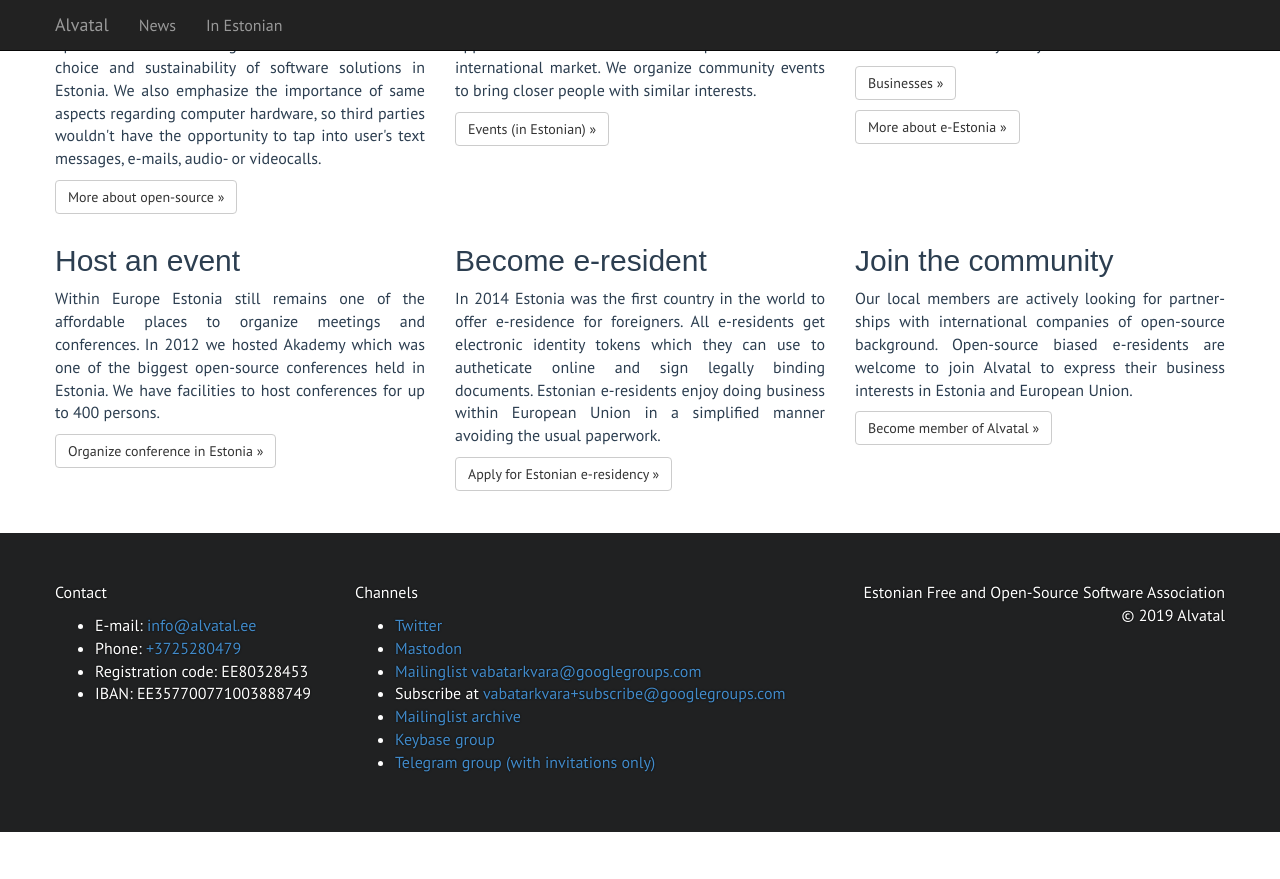
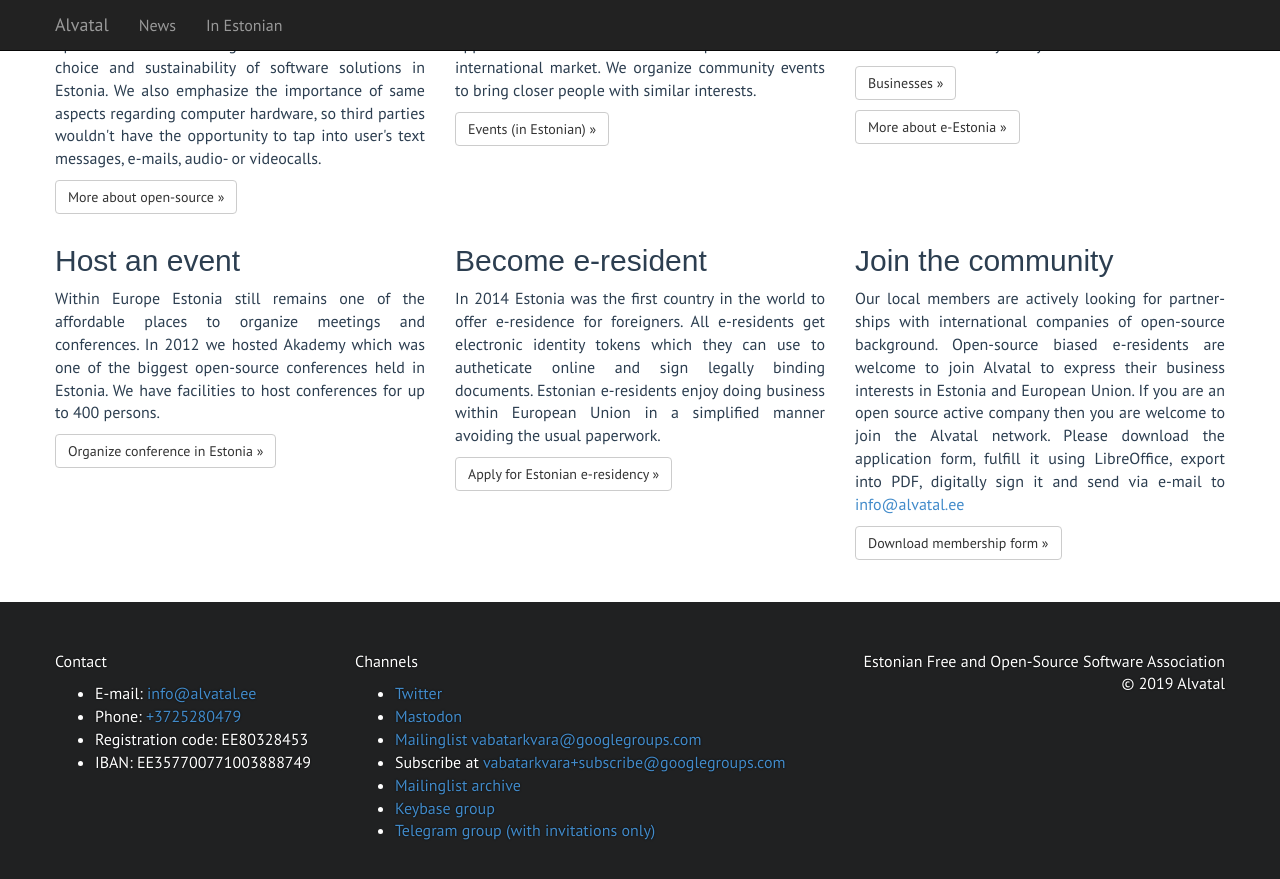
Before and after one commit to alvatal/alvatal.github.io, a Jekyll site: the page built from en/index.html, in a window 1280 px wide and 900 px high, scrolled down 786 px. Shown: the top 879 px of the window. Built offline with Jekyll 4.4.1, drawn with Linux system fonts in a browser that asks for light colours; some web fonts are replaced; before the commit the page ends 1618 px from its top, so only the background shows below that.

Commit message:
Update index.html
application form updates

```diff
--- a/en/index.html
+++ b/en/index.html
@@ -145,8 +145,10 @@
               Open-source biased e-residents
               are welcome to join Alvatal to express their business interests in
               Estonia and European Union.
+              If you are an open source active company then you are welcome to join the Alvatal network.
+              Please download the application form, fulfill it using LibreOffice, export into PDF, digitally sign it and send via e-mail to <a href="mailto:info@alvatal.ee">info@alvatal.ee</a>
               </p>
-              <p><a class="btn btn-default" href="mailto:info@alvatal.ee?subject=Become%20member%20of%20ALVATAL&body=Hello,%250D%250A%250D%250AThe%20company%20XYZ%20would%20like%20to%20become%20a%20member%20of%20ALVATAL.%250D%250A%250D%250AOur%20activity%20areas%20in%20Estonia%20are:%250D%250AHarjumaa%250D%250ALääne-Virumaa%250D%250AIda-Virumaa%250D%250ALäänemaa%250D%250A%250D%250ARaplamaa%250D%250AJärvamaa%250D%250AJõgevamaa%250D%250APärnumaa%250D%250AViljandimaa%250D%250ATartumaa%250D%250AValgamaa%250D%250APõlvamaa%250D%250AVõrumaa%250D%250AHiiumaa%250D%250ASaaremaa%250D%250A%250D%250AOur%20services%20are:%250D%250Aservers,%250D%250Aworkstations%250D%250A%250D%250AOur%20contacts%20are:%250D%250Ae-mail:%250D%250Aphone:%250D%250Awebsite:%250D%250A%250D%250A%250D%250A%250D%250ASigned:%250D%250AFirstName%20LastName%250D%250A(board%20member)%250D%250A%250D%250ADate:%20DD.MM.YYYY" role="button">Become member of Alvatal &raquo;</a></p>
+              <p><a class="btn btn-default" href="/media/membership-application-COMPANY.odt" role="button">Download membership form &raquo;</a></p>
           </div>
 
       </div>
```
